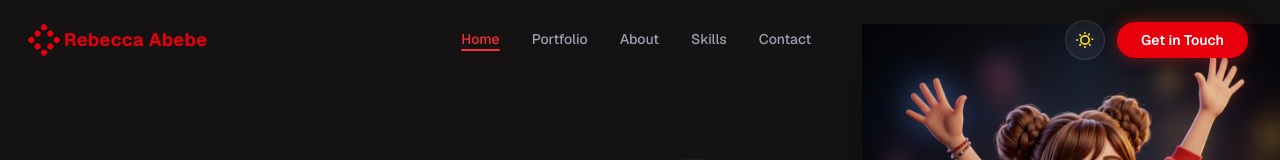
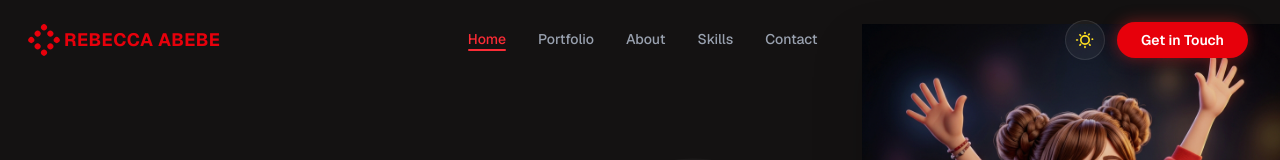
Before and after one commit to RoberaET/Rebeccav1, a Next.js app: page / in a window 1280 px wide. Shown: the top 160 px of the page. Built offline with nearby package versions, Linux system fonts and the light colour scheme.

Commit message:
Capitalize name in header and footer

```diff
--- a/app/page.tsx
+++ b/app/page.tsx
@@ -136,7 +136,7 @@ const Header = () => {
         {/* Logo */}
         <a href="#home" onClick={e => handleNav(e, '#home')} className="flex items-center gap-2 cursor-pointer z-50">
           <LogoDotCluster />
-          <span className="text-lg font-bold text-red-600 tracking-wide">Rebecca Abebe</span>
+          <span className="text-lg font-bold text-red-600 tracking-wide">REBECCA ABEBE</span>
         </a>
 
         {/* Desktop Nav */}
@@ -649,7 +649,7 @@ const Footer = () => {
       <div className="max-w-sm">
         <div className="flex items-center gap-2 mb-4">
           <LogoDotCluster />
-          <span className="text-xl font-bold text-red-600">Rebecca Abebe</span>
+          <span className="text-xl font-bold text-red-600">REBECCA ABEBE</span>
         </div>
         <p className={`text-xs leading-relaxed mb-4 ${ dark ? 'text-gray-500' : 'text-gray-400'}`}>
           Creative digital marketer and designer focused on photo editing, graphic design, and content creation.
```
